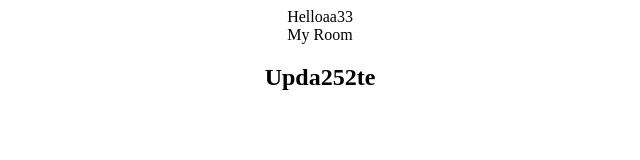
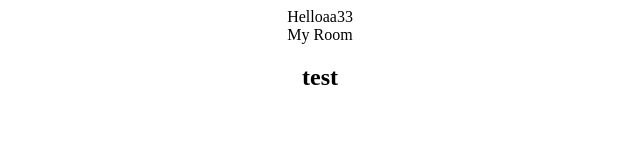
Before and after one commit to MZubairLohar/1st-class-background-changer, a React (Create React App) app: page / in a window 1280 px wide. Shown: the top 160 px of the page, without its empty margins (320-960 px from the left). Built offline with nearby package versions, Linux system fonts and the light colour scheme.

Commit message:
Update Room.js

```diff
--- a/src/compoenets/Room.js
+++ b/src/compoenets/Room.js
@@ -4,7 +4,7 @@ const Room = () => {
     return (
         <div>
             My Room
-            <h2>Upda252te</h2>
+            <h2>test</h2>
 
         </div>
     )
```
